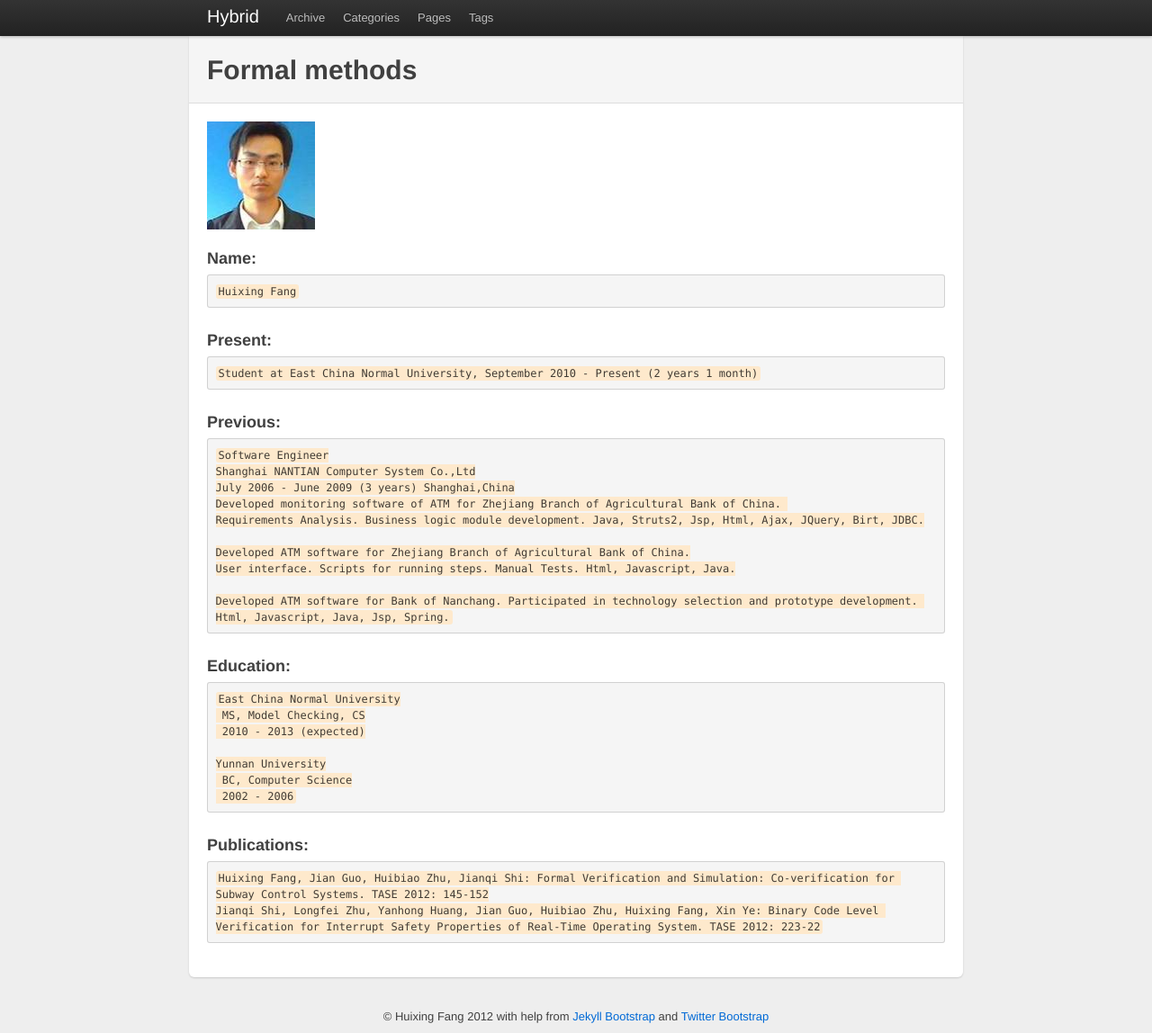
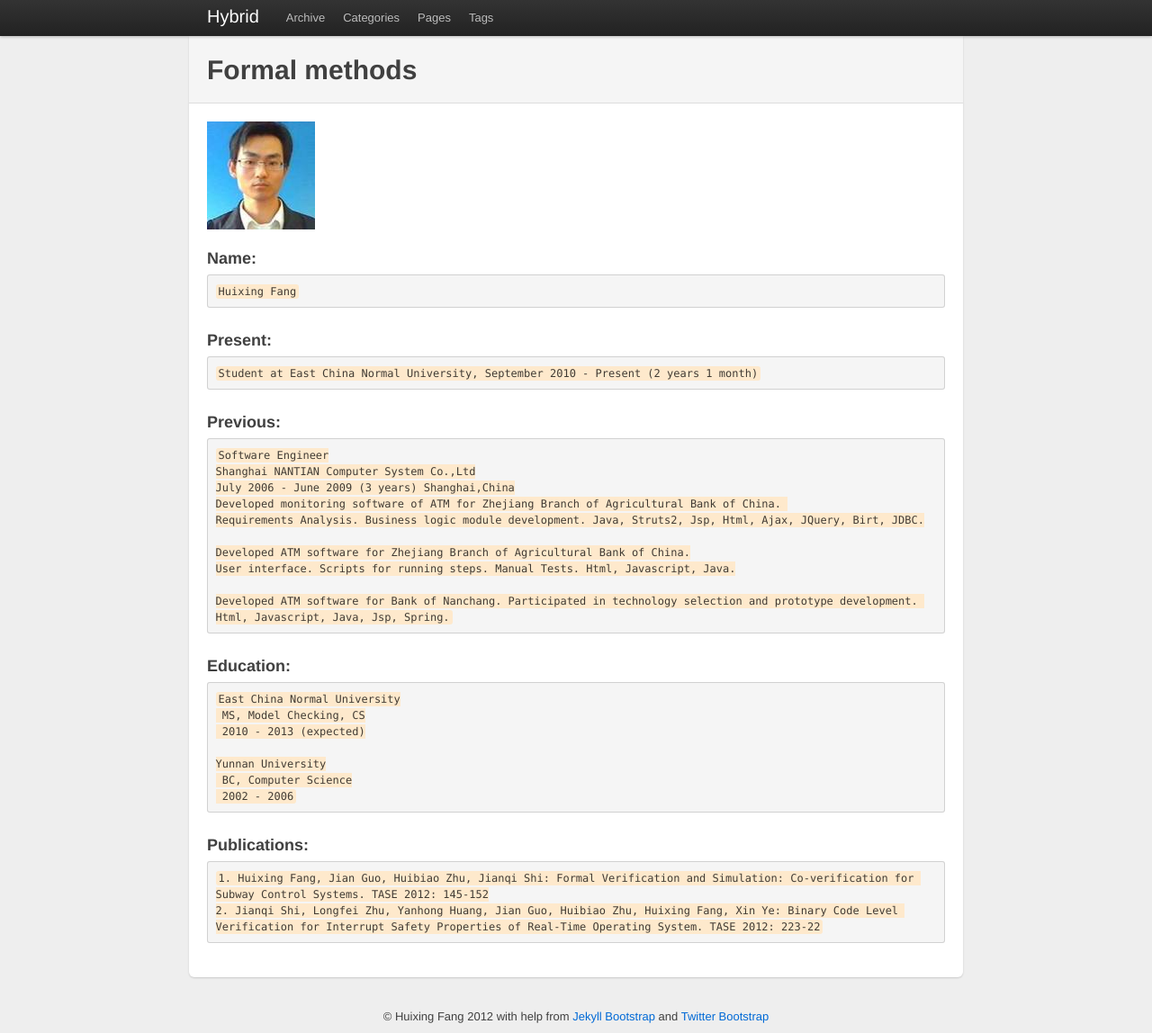
Before and after one commit to fanghuixing/fanghuixing.github.com, a Jekyll site: the page built from index.md, in a window 1280 px wide and 1148 px high. Shown: the whole window at 90% size. Built offline with Jekyll 4.4.1, drawn with Linux system fonts in a browser that asks for light colours.

Commit message:
publications

```diff
--- a/index.md
+++ b/index.md
@@ -42,5 +42,5 @@
 
 ###Publications:
 
-    Huixing Fang, Jian Guo, Huibiao Zhu, Jianqi Shi: Formal Verification and Simulation: Co-verification for Subway Control Systems. TASE 2012: 145-152
-    Jianqi Shi, Longfei Zhu, Yanhong Huang, Jian Guo, Huibiao Zhu, Huixing Fang, Xin Ye: Binary Code Level Verification for Interrupt Safety Properties of Real-Time Operating System. TASE 2012: 223-22
+    1. Huixing Fang, Jian Guo, Huibiao Zhu, Jianqi Shi: Formal Verification and Simulation: Co-verification for Subway Control Systems. TASE 2012: 145-152
+    2. Jianqi Shi, Longfei Zhu, Yanhong Huang, Jian Guo, Huibiao Zhu, Huixing Fang, Xin Ye: Binary Code Level Verification for Interrupt Safety Properties of Real-Time Operating System. TASE 2012: 223-22
```
